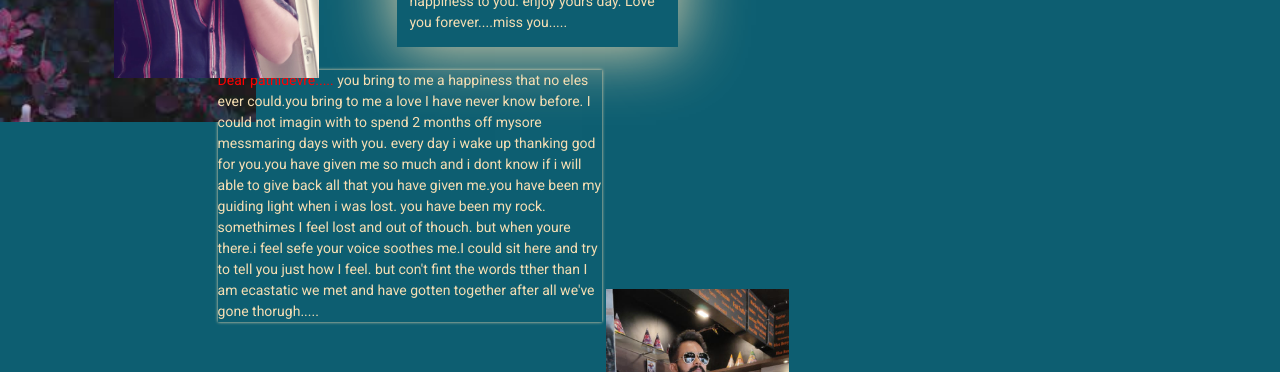
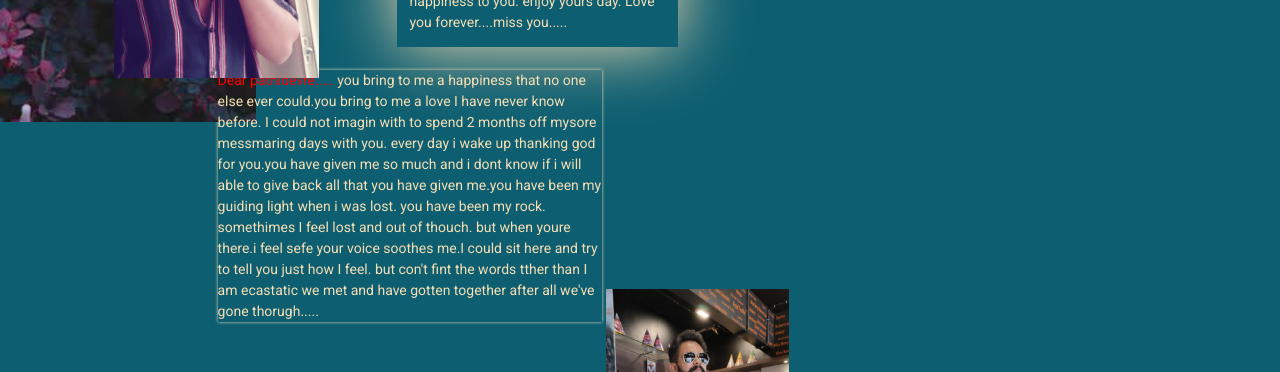
Before and after one commit to Monishas97/Happy_birthday, a plain HTML site: page index.html in a window 1280 px wide. Shown: the part 310-682 px from the top of the page. Drawn offline with Linux system fonts and the light colour scheme.

Commit message:
Add files via upload

```diff
--- a/index.html
+++ b/index.html
@@ -37,7 +37,7 @@
 
 
             <p><span>Dear pathidevre.....</span>
-            you bring to me a happiness that no eles ever could.you bring to me a love I have never
+            you bring to me a happiness that no one else ever could.you bring to me a love I have never
             know before. I could not imagin with to spend 2 months off mysore messmaring days with you.
             every day i wake up thanking god for you.you have given me so much and i dont know if i will
             able to give back all that you have given me.you have been my guiding light when i was lost.
```
